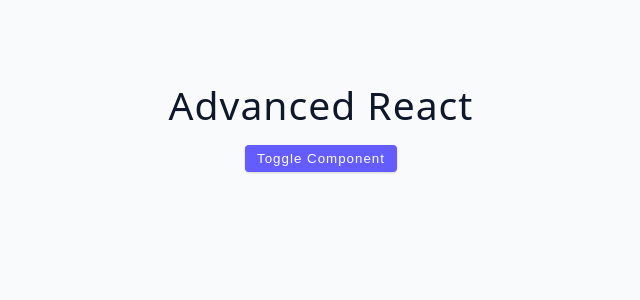
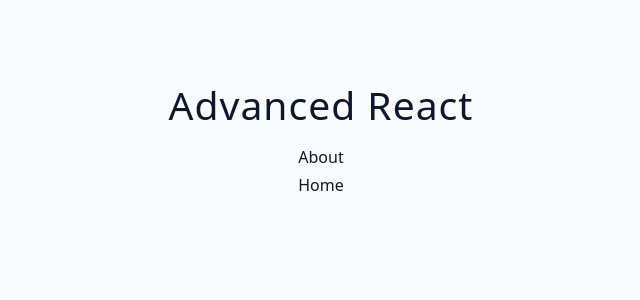
Before and after one commit to Sholola-Gbolahan/Advance-react, a React (Vite) app: page / in a window 1280 px wide. Shown: the top 300 px of the page, without its empty margins (319-959 px from the left). Built offline with nearby package versions, Linux system fonts and the light colour scheme.

Commit message:
Named Exports

```diff
--- a/src/App.jsx
+++ b/src/App.jsx
@@ -1,5 +1,5 @@
 
-import Starter from './tutorial/02-useEffect/starter/05-cleanup-function'
+import Starter from './tutorial/04-project-structure/starter/App'
 
 
 
@@ -9,7 +9,7 @@
 
     <div className='container'>
       <h2>Advanced React</h2>
-      <Starter />
+      <Starter   />
 
     </div>
   );
--- /dev/null
+++ b/src/tutorial/04-project-structure/starter/App.jsx
@@ -0,0 +1,13 @@
+import React from 'react'
+import {Home, About} from './Pages'
+
+const App = () => {
+  return (
+    <div>
+      <About/>
+      <Home/>
+    </div>
+  )
+}
+
+export default App
--- /dev/null
+++ b/src/tutorial/04-project-structure/starter/Pages/About.jsx
@@ -0,0 +1,9 @@
+import React from 'react'
+
+const About = () => {
+  return (
+    <div>About</div>
+  )
+}
+
+export default About
--- /dev/null
+++ b/src/tutorial/04-project-structure/starter/Pages/Home.jsx
@@ -0,0 +1,9 @@
+import React from 'react'
+
+const Home = () => {
+  return (
+    <div>Home</div>
+  )
+}
+
+export default Home
--- /dev/null
+++ b/src/tutorial/04-project-structure/starter/Pages/Index.jsx
@@ -0,0 +1,4 @@
+import Home from "./Home";
+import About from "./About";
+
+export {Home, About}
```
Also changed, not shown: src/Note.md (+3 -0 lines).
